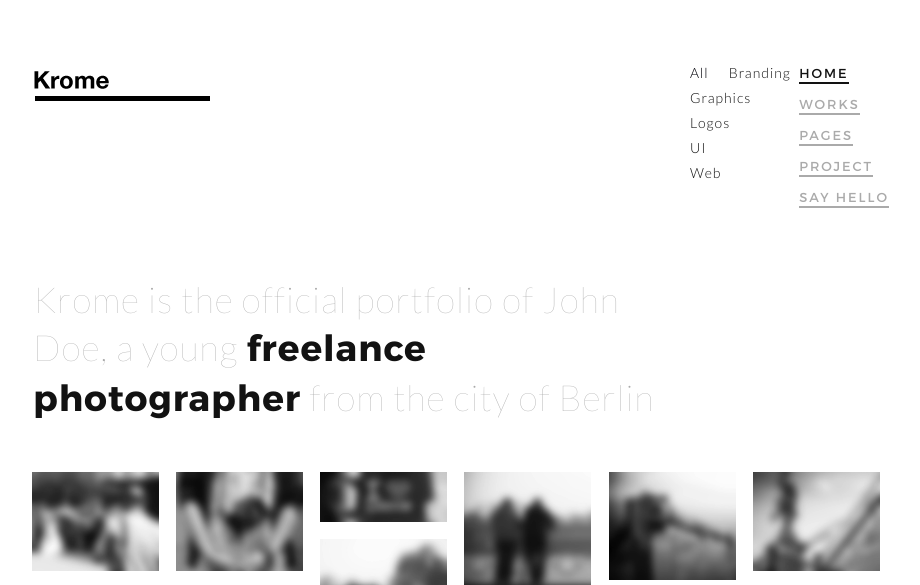
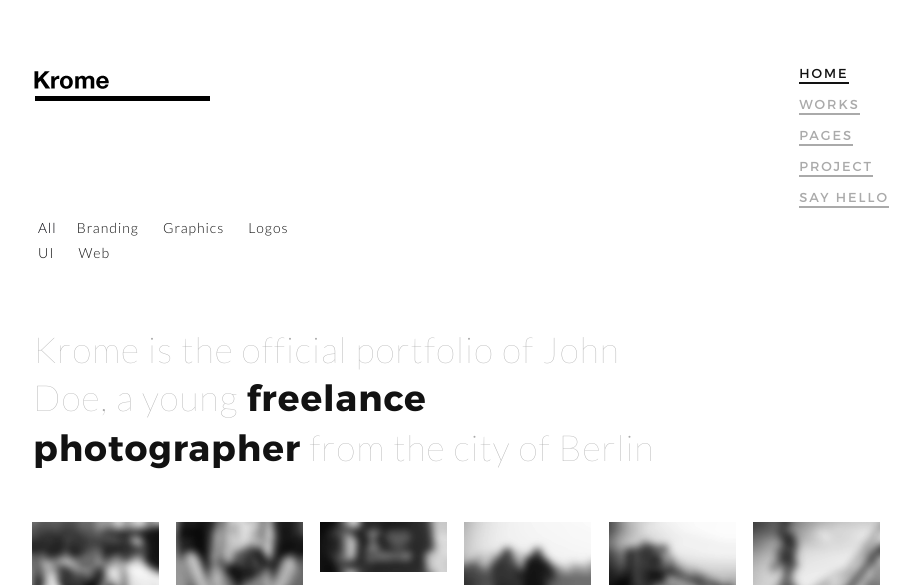
Before and after one commit to rafaelva-z/rafaelva-z.github.io-Website, a plain HTML site: page index03.html in a window 1280 px wide. Shown: the top 585 px of the page, without its empty margins (184-1104 px from the left). Drawn offline with Linux system fonts and the light colour scheme.

Commit message:
Changed Header photo filter
Changed orientation from "block" to "inline"

```diff
--- a/index03.html
+++ b/index03.html
@@ -6,8 +6,8 @@
     <!-- Basic Page Info
   –––––––––––––––––––––––––––––––––––––––––––––––––– -->
     <meta charset="utf-8">
-    <title>KROME - A premium portfolio / agency template from designova</title>
-    <meta name="description" content="KROME - A premium portfolio / agency template from designova">
+    <title>Rafael Vaz</title>
+    <meta name="description" content="Rafael Vaz">
     <meta name="author" content="designova">
 
     <!-- Mobile Specific Metas
@@ -124,20 +124,10 @@
           <article class="col-md-3">
             <a href="index.html"><img alt="" title="" class="main-logo " src="images/logo.png"></a>
           </article>
-          <article class="col-md-1 col-md-offset-6 no-pad">
-              <!--works filter panel :starts -->
-                <div class="works-filter-wrap ">
-                    <ul class="
-works-filter  text-left clearfix font1">
-                        <li><a id="all" href="#" data-filter="*" class="active"><span>All</span></a></li><li><a href="#" data-filter=".branding"><span>Branding</span></a></li>
-                        <li><a href="#" data-filter=".graphics"><span>Graphics</span></a></li>
-                        <li><a href="#" data-filter=".logos"><span>Logos</span></a></li>
-                        <li><a href="#" data-filter=".ui"><span>UI</span></a></li>
-                        <li><a href="#" data-filter=".web"><span>Web</span></a></li>
-                    </ul>
-              </div>
-            <!-- works filter panel :ends -->
-          </article>
+
+          <div class="col-md-7">
+          </div>
+
           <article class="col-md-2">
             <nav class="mastnav ">
 
@@ -189,6 +179,24 @@ works-filter  text-left clearfix font1">
             </nav>
           </article>
         </div>
+
+        <div class="row" style="padding-left: 20px; padding-right: 20px;">
+          <article class="col-md-4 no-pad">
+            <!--works filter panel :starts -->
+              <div class="works-filter-wrap">
+                  <ul class="works-filter  text-left clearfix font1">
+                      <li><a id="all" href="#" data-filter="*" class="active"><span>All</span></a></li><li><a href="#" data-filter=".branding"><span>Branding</span></a></li>
+                      <li><a href="#" data-filter=".graphics"><span>Graphics</span></a></li>
+                      <li><a href="#" data-filter=".logos"><span>Logos</span></a></li>
+                      <li><a href="#" data-filter=".ui"><span>UI</span></a></li>
+                      <li><a href="#" data-filter=".web"><span>Web</span></a></li>
+                  </ul>
+              </div>
+          <!-- works filter panel :ends -->
+          </article>
+          <div class="col-md-8">
+          </div>
+          </div>
       </div>
     </header>
     <!-- end : masthead -->
```
